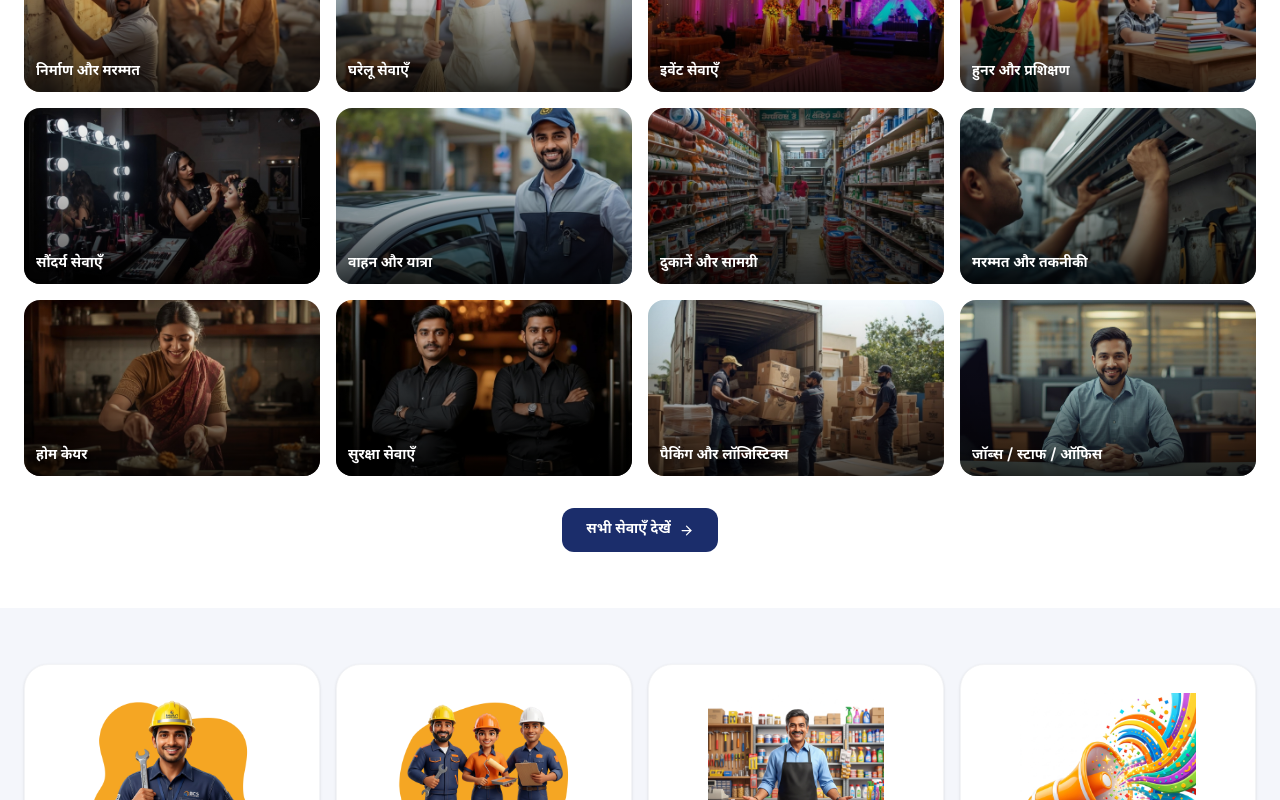
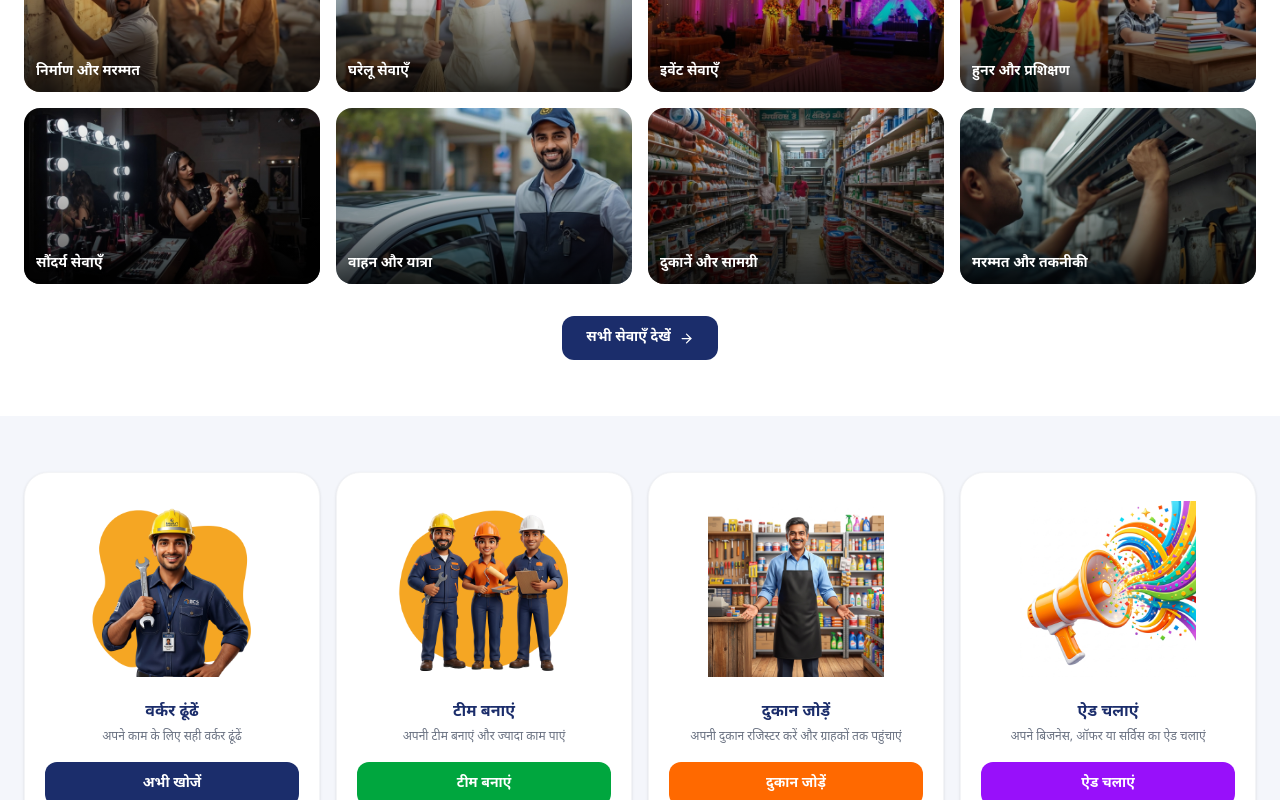
Before and after one commit to kamsetu567-dot/kaamsetu, a Next.js app: page / in a window 1280 px wide. Shown: the part 940-1740 px from the top of the page. Built offline with nearby package versions, Linux system fonts and the light colour scheme.

Commit message:
feat: show 8 category tiles by default, expand to all on 'View All Services'

```diff
--- a/app/page.js
+++ b/app/page.js
@@ -82,6 +82,7 @@ export default function HomePage() {
   const [suggestions, setSuggestions] = useState([]);
   const [activeIdx, setActiveIdx] = useState(-1);
   const [showSuggestions, setShowSuggestions] = useState(false);
+  const [showAllCategories, setShowAllCategories] = useState(false);
   const suggestionsRef = useRef(null);
 
   useEffect(() => {
@@ -308,7 +309,7 @@ export default function HomePage() {
           </div>
 
           <div className="grid grid-cols-2 sm:grid-cols-3 lg:grid-cols-4 gap-4">
-            {CATEGORIES.map(cat => (
+            {(showAllCategories ? CATEGORIES : CATEGORIES.slice(0, 8)).map(cat => (
               <Link
                 key={cat.slug}
                 href={`/categories/${cat.slug}`}
@@ -332,10 +333,17 @@ export default function HomePage() {
           </div>
 
           <div className="text-center mt-8">
-            <Link href="/categories"
-              className="inline-flex items-center gap-2 bg-brand-navy text-white font-bold px-6 py-2.5 rounded-xl hover:bg-brand-navy-dark transition-colors font-hindi text-sm">
-              {t({ hi: 'सभी सेवाएँ देखें', en: 'View All Services' })} <ArrowRight size={15} />
-            </Link>
+            {showAllCategories ? (
+              <Link href="/categories"
+                className="inline-flex items-center gap-2 bg-brand-navy text-white font-bold px-6 py-2.5 rounded-xl hover:bg-brand-navy-dark transition-colors font-hindi text-sm">
+                {t({ hi: 'सभी सेवाएँ देखें', en: 'View All Services' })} <ArrowRight size={15} />
+              </Link>
+            ) : (
+              <button onClick={() => setShowAllCategories(true)}
+                className="inline-flex items-center gap-2 bg-brand-navy text-white font-bold px-6 py-2.5 rounded-xl hover:bg-brand-navy-dark transition-colors font-hindi text-sm">
+                {t({ hi: 'सभी सेवाएँ देखें', en: 'View All Services' })} <ArrowRight size={15} />
+              </button>
+            )}
           </div>
         </div>
       </section>
```
